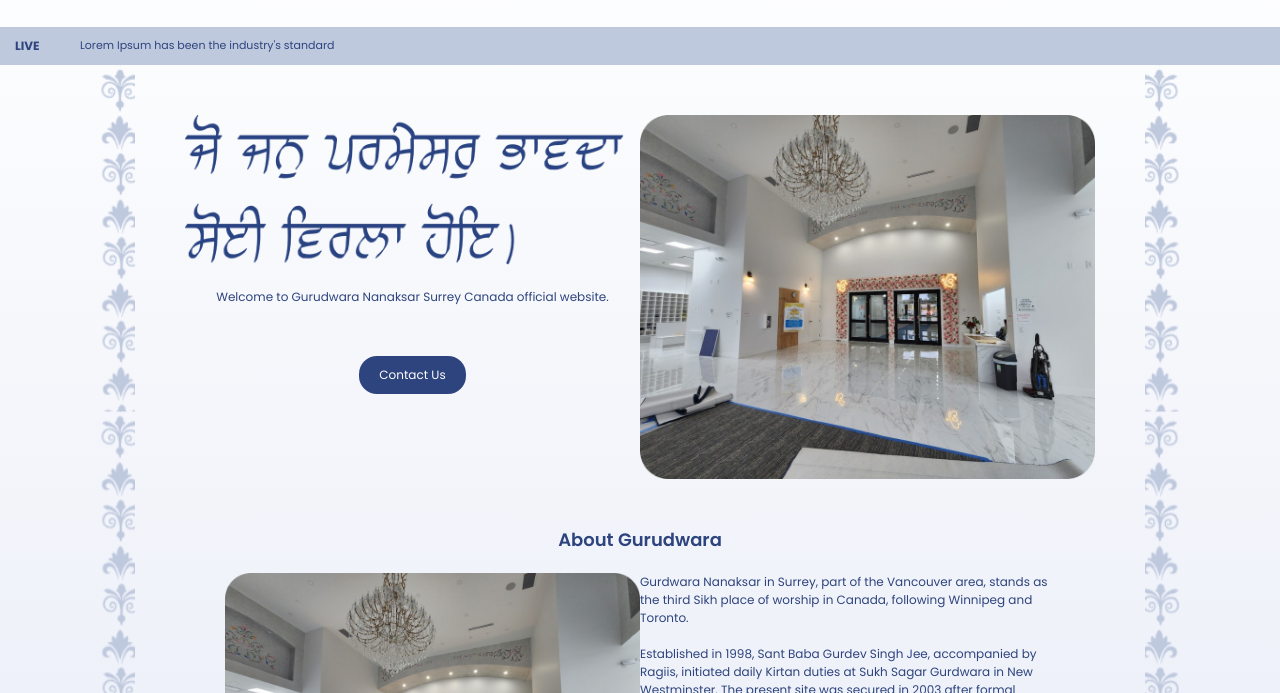
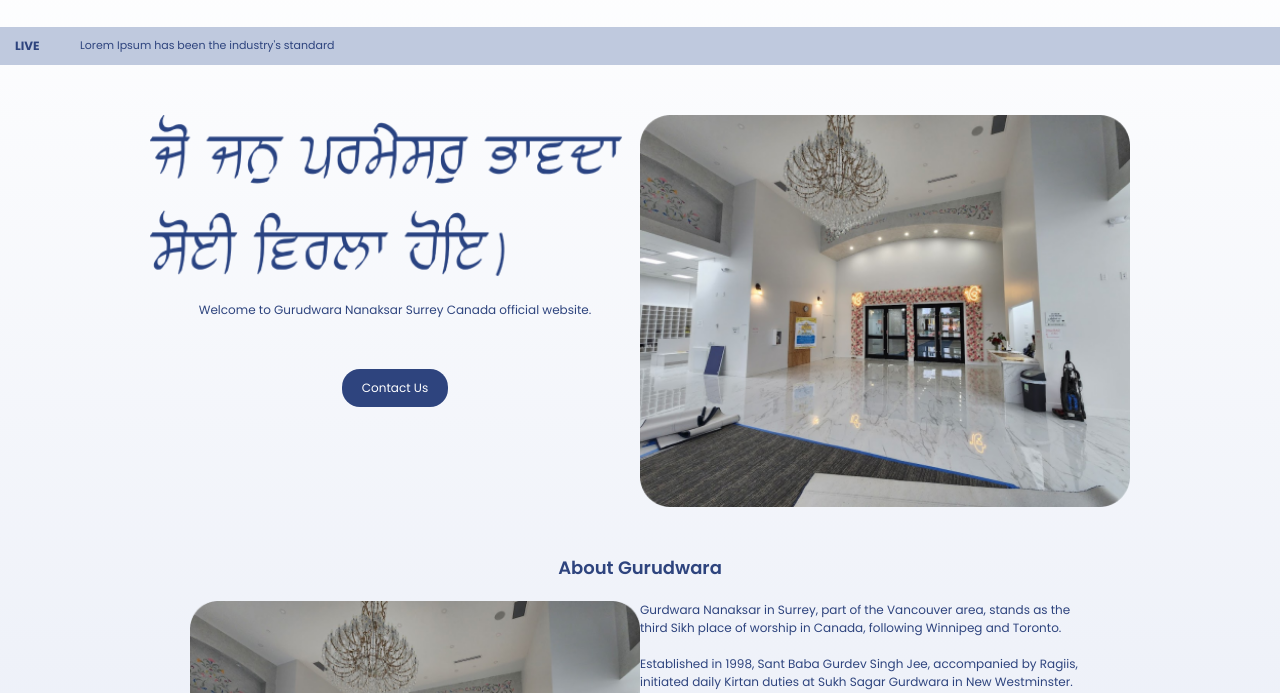
Before and after one commit to nihalavk/nanaksar, a plain HTML site: page index.html in a window 1280 px wide. Shown: the part 107-800 px from the top of the page. Drawn offline with Linux system fonts and the light colour scheme.

Commit message:
tab corrections begins

```diff
--- a/responsive.css
+++ b/responsive.css
@@ -58,10 +58,10 @@
 @media screen and (min-width:1000px) {
 
     .body-section {
-        border-left: 35px solid transparent;
-        border-right: 35px solid transparent;
+        /* border-left: 35px solid transparent; */
+        /* border-right: 35px solid transparent; */
         margin: 0px 100px;
-        border-image: url(assets/border.png) 30 round;
+        /* border-image: url(assets/border.png) 30 round; */
     }
 
     .regular-font {
```
